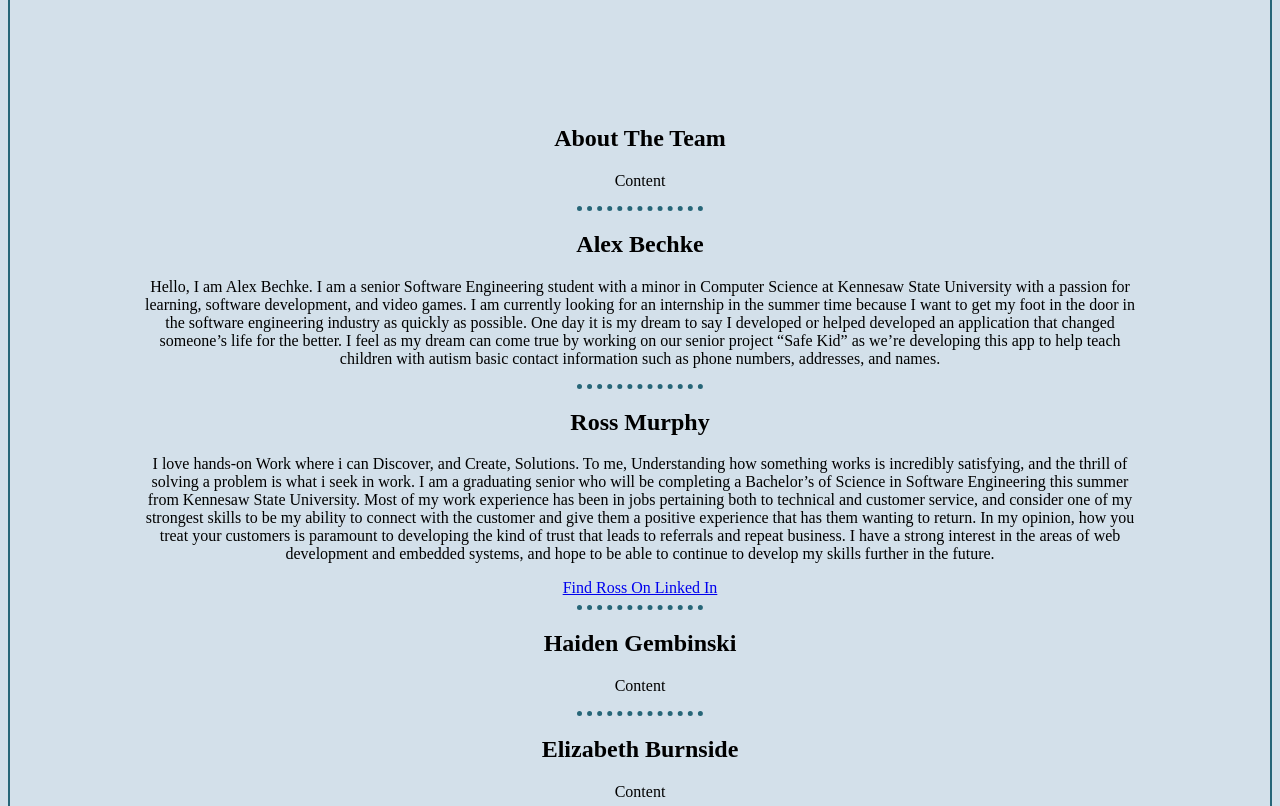
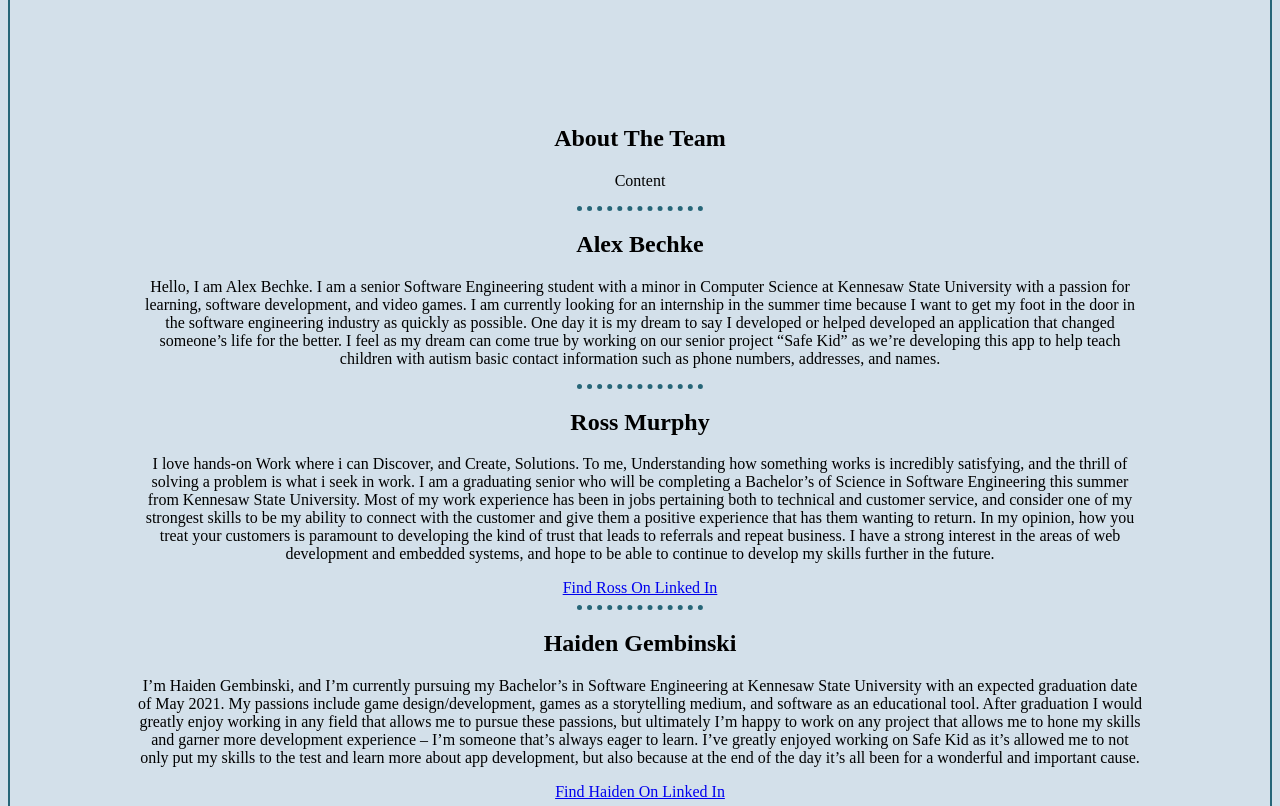
Before and after one commit to Irbricksceo/CDayCapstoneSite, a plain HTML site: page team.html in a window 1280 px wide. Shown: the part 145-951 px from the top of the page. Drawn offline with Linux system fonts and the light colour scheme.

Commit message:
Team Update

```diff
--- a/team.html
+++ b/team.html
@@ -31,10 +31,11 @@
             <a href="https://www.linkedin.com/in/ross-murphy-228255131/">Find Ross On Linked In</a>
             <hr>
             <h2>Haiden Gembinski</h2>
-            <p>Content</p>
+            <p>I’m Haiden Gembinski, and I’m currently pursuing my Bachelor’s in Software Engineering at Kennesaw State University with an expected graduation date of May 2021. My passions include game design/development, games as a storytelling medium, and software as an educational tool. After graduation I would greatly enjoy working in any field that allows me to pursue these passions, but ultimately I’m happy to work on any project that allows me to hone my skills and garner more development experience – I’m someone that’s always eager to learn. I’ve greatly enjoyed working on Safe Kid as it’s allowed me to not only put my skills to the test and learn more about app development, but also because at the end of the day it’s all been for a wonderful and important cause.</p>
+            <a href="https://www.linkedin.com/in/haiden-gembinski">Find Haiden On Linked In</a>
             <hr>
             <h2>Elizabeth Burnside</h2>
-            <p>Content</p>
+            <p>Hello, my name is Elizabeth Burnside. I am a senior Software Engineering student at Kennesaw Sate University with a minor in Applied Statistics and Analytics. My passion lies with data science and statistics. After graduation, I am pursuing a career as a data analyst before starting my master's degree. Working on Safe Kid has been an opportunity to create a solution toa real world problem. Throughout this experience, I have been challenged to understand the need of the user. I am confident that the final product that is Safe Kid, is a tool that will benefit others.</p>
             <hr>
             <h2>Ryan Taylor</h2>
             <p>Content</p>
```
